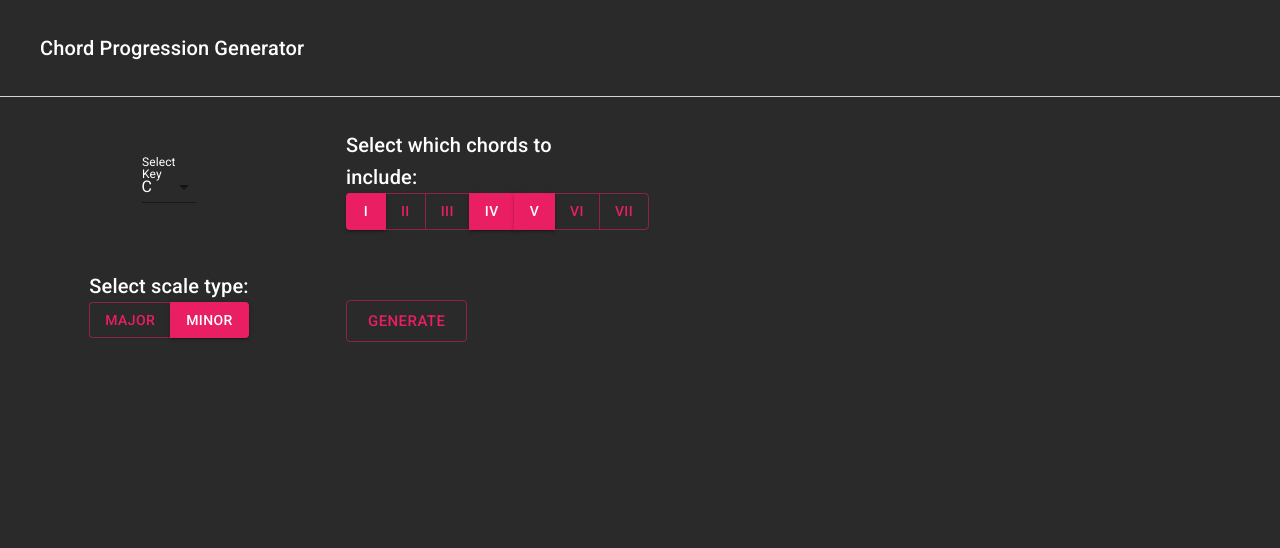
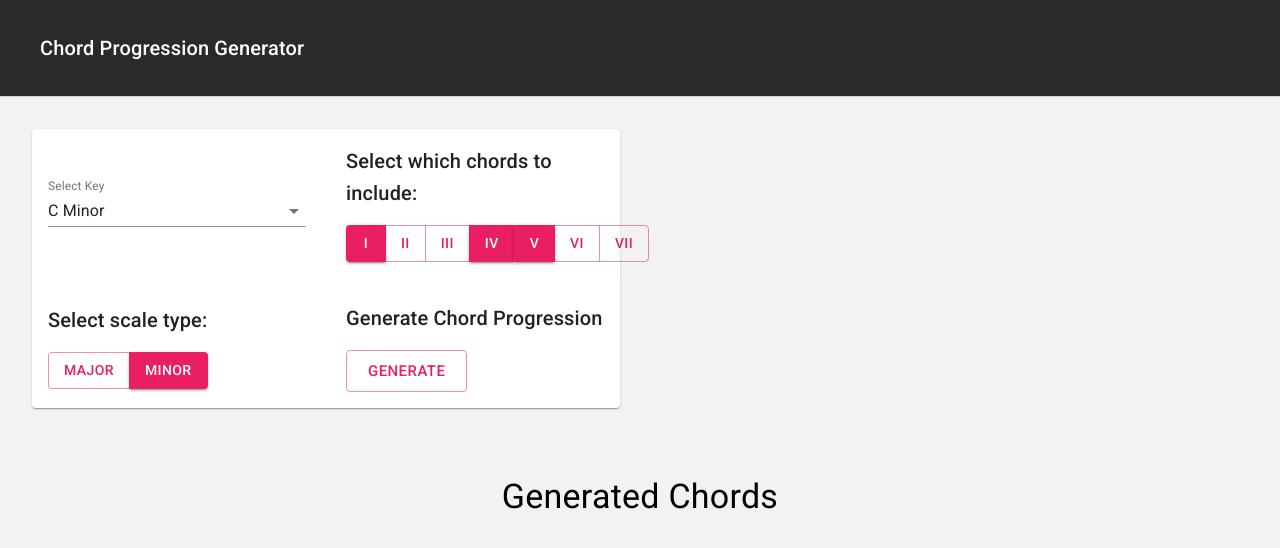
Before and after one commit to S-Brand5136/ChordGenerator, a React (Create React App) app: page / in a window 1280 px wide. Shown: the top 548 px of the page. Built offline with nearby package versions, Linux system fonts and the light colour scheme.

Commit message:
update styling

```diff
--- a/src/App.css
+++ b/src/App.css
@@ -2,5 +2,5 @@ body,
 html {
   margin: 0;
   padding: 0;
-  background-color: #2a2a2a;
+  background-color: #f2f2f2;
 }
--- a/src/App.js
+++ b/src/App.js
@@ -18,18 +18,13 @@ const theme = createMuiTheme({
       light: "#ed4b82",
       dark: "#a31545",
       main: "#e91e63",
-      contrastText: "#fff",
     },
     secondary: {
       light: "#33eb91",
       dark: "#00a152",
       main: "#00e676",
-      contrastText: "#FFF",
     },
-    text: {
-      primary: "#FFF",
-      secondary: "#FFF",
-    },
+    text: {},
   },
 });
 
--- a/src/Components/ChordTable.js
+++ b/src/Components/ChordTable.js
@@ -3,7 +3,13 @@ import { useSelector } from "react-redux";
 import ChordItem from "./cardComponents/ChordItem";
 
 // MaterialUI imports
-import { Box, Grid, LinearProgress, makeStyles } from "@material-ui/core";
+import {
+  Box,
+  Grid,
+  LinearProgress,
+  makeStyles,
+  Typography,
+} from "@material-ui/core";
 
 const useStyles = makeStyles((theme) => ({
   rootElement: {
@@ -19,7 +25,18 @@ const ChordTable = () => {
 
   return (
     <Box className={classes.rootElement}>
-      <Grid container direction="row" justify="center" alignItems="center">
+      <Grid
+        container
+        spacing={5}
+        direction="row"
+        justify="center"
+        alignItems="center"
+      >
+        <Grid item container justify="center" xs={12}>
+          <Typography variant="h4" component="h4">
+            Generated Chords
+          </Typography>
+        </Grid>
         {loading ? (
           <LinearProgress />
         ) : (
--- a/src/Components/GeneratorForm.js
+++ b/src/Components/GeneratorForm.js
@@ -19,10 +19,10 @@ const GeneratorForm = () => {
         justify="center"
         alignContent="center"
       >
-        <Grid item container xs={6}>
+        <Grid item xs={12} lg={6}>
           <Selector />
         </Grid>
-        <Grid item xs={6}>
+        <Grid item xs={12} lg={6}>
           <PreviousSearchs />
         </Grid>
       </Grid>
--- a/src/Components/cardComponents/ChordItem.js
+++ b/src/Components/cardComponents/ChordItem.js
@@ -15,6 +15,7 @@ import {
 const useStyles = makeStyles((theme) => ({
   root: {
     maxWidth: 225,
+    padding: "2rem",
   },
 }));
 
--- a/src/Components/formComponents/PreviousSearchs.js
+++ b/src/Components/formComponents/PreviousSearchs.js
@@ -1,7 +1,10 @@
 import React from "react";
 
+// MaterialUI imports
+import { Grid, makeStyles, Typography, Paper } from "@material-ui/core";
+
 const PreviousSearchs = () => {
-  return <div></div>;
+  return <Paper></Paper>;
 };
 
 export default PreviousSearchs;
--- a/src/Components/formComponents/Selector.js
+++ b/src/Components/formComponents/Selector.js
@@ -12,15 +12,23 @@ import {
   makeStyles,
   InputLabel,
   Select,
+  Paper,
   Typography,
 } from "@material-ui/core";
 
 const useStyles = makeStyles((theme) => ({
-  typography: {
-    color: "white",
-  },
+  typography: {},
   menuItem: {
     color: "black",
+  },
+  MuiPaper: {
+    padding: "1rem",
+  },
+  MuiButtonGroup: {
+    marginTop: "1rem",
+  },
+  MuiButton: {
+    marginTop: "1rem",
   },
 }));
 
@@ -30,6 +38,7 @@ const Selector = () => {
   const [keySelected, setKeySelected] = useState("C");
   const [chordsSelected, setChordsSelcted] = useState(["I", "IV", "V"]);
   const [sharp, setSharp] = useState(true);
+  const [variant, setVariant] = useState(false);
   const keys = ["C", "D", "E", "F", "G", "A", "B"];
   const chordNumbers = ["I", "II", "III", "IV", "V", "VI", "VII"];
 
@@ -48,15 +57,16 @@ const Selector = () => {
   };
 
   return (
+    <Paper className={classes.MuiPaper}>
       <Grid
         container
         spacing={5}
         direction="row"
-      justify="center"
+        justify="space-between"
         alignItems="center"
       >
         <Grid item container justify="center" xs={12} md={6}>
-        <FormControl style={{ width: "20%" }}>
+          <FormControl fullWidth>
             <InputLabel id="select-key">Select Key</InputLabel>
             <Select
               id="select-key"
@@ -65,20 +75,24 @@ const Selector = () => {
             >
               {keys.map((item) => (
                 <MenuItem className={classes.menuItem} key={item} value={item}>
-                {item}
+                  {item} {sharp ? "Minor" : "Major"}
                 </MenuItem>
               ))}
             </Select>
           </FormControl>
         </Grid>
-      <Grid item container justify="center" xs={12} md={6}>
+        <Grid item xs={12} md={6}>
           <Grid item xs={12}>
-          <Typography className={classes.typography} variant="h6" componen="h6">
+            <Typography
+              className={classes.typography}
+              variant="h6"
+              componen="h6"
+            >
               Select which chords to include:
             </Typography>
           </Grid>
           <Grid item xs={12}>
-          <ButtonGroup color="primary">
+            <ButtonGroup color="primary" className={classes.MuiButtonGroup}>
               {chordNumbers.map((chord) => (
                 <Button
                   key={chord}
@@ -93,19 +107,26 @@ const Selector = () => {
             </ButtonGroup>
           </Grid>
         </Grid>
-      <Grid item container justify="center" xs={12} md={6}>
+        <Grid
+          item
+          container
+          alignItems="center"
+          justify="center"
+          xs={12}
+          md={6}
+        >
           <Grid item xs={12}>
             <Typography
               className={classes.typography}
-            align="center"
+              align="left"
               variant="h6"
               componen="h6"
             >
               Select scale type:
             </Typography>
           </Grid>
-        <Grid item={12}>
-          <ButtonGroup color="primary">
+          <Grid container item={12}>
+            <ButtonGroup color="primary" className={classes.MuiButtonGroup}>
               <Button
                 variant={!sharp ? "contained" : "outlined"}
                 onClick={() => setSharp(false)}
@@ -121,19 +142,33 @@ const Selector = () => {
             </ButtonGroup>
           </Grid>
         </Grid>
-      <Grid item container justify="center" xs={12} md={6}>
-        <Grid item xs={12} style={{ position: "relative", top: "1.1rem" }}>
+        <Grid item container xs={12} md={6}>
+          <Grid item xs={12}>
+            <Typography
+              className={classes.typography}
+              align="left"
+              variant="h6"
+              componen="h6"
+            >
+              Generate Chord Progression{" "}
+            </Typography>
+          </Grid>
+          <Grid item xs={12}>
             <Button
-            variant="outlined"
+              className={classes.MuiButton}
+              variant={!variant ? "outlined" : "contained"}
               color="primary"
               size="large"
               onClick={() => submitHandler()}
+              onMouseOver={() => setVariant(true)}
+              onMouseOut={() => setVariant(false)}
             >
               Generate
             </Button>
           </Grid>
         </Grid>
       </Grid>
+    </Paper>
   );
 };
 
```
Also changed, not shown: 1 other file (tests, documents, lock files or other folders). Lines whose indentation alone changed are shown as unchanged.
